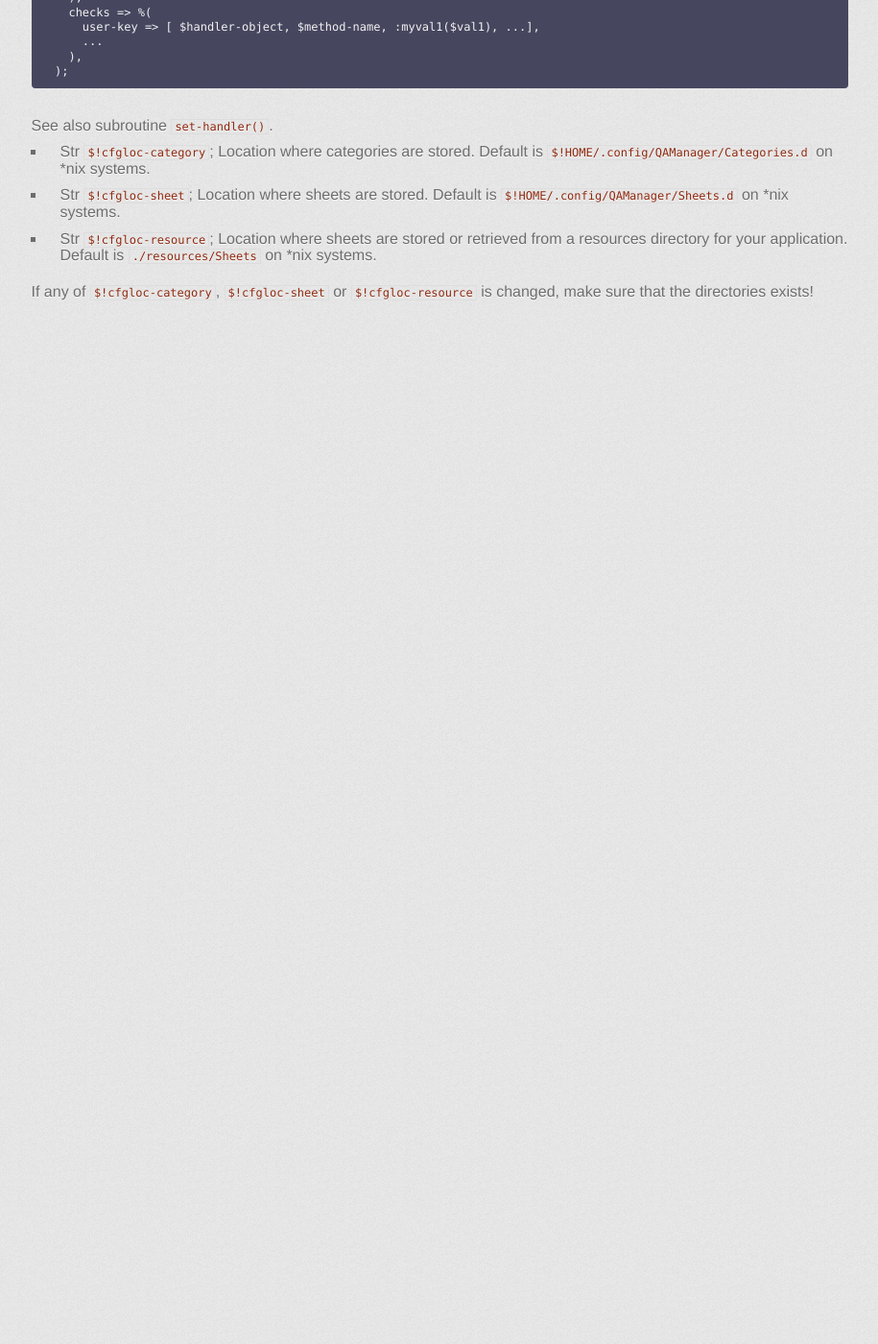
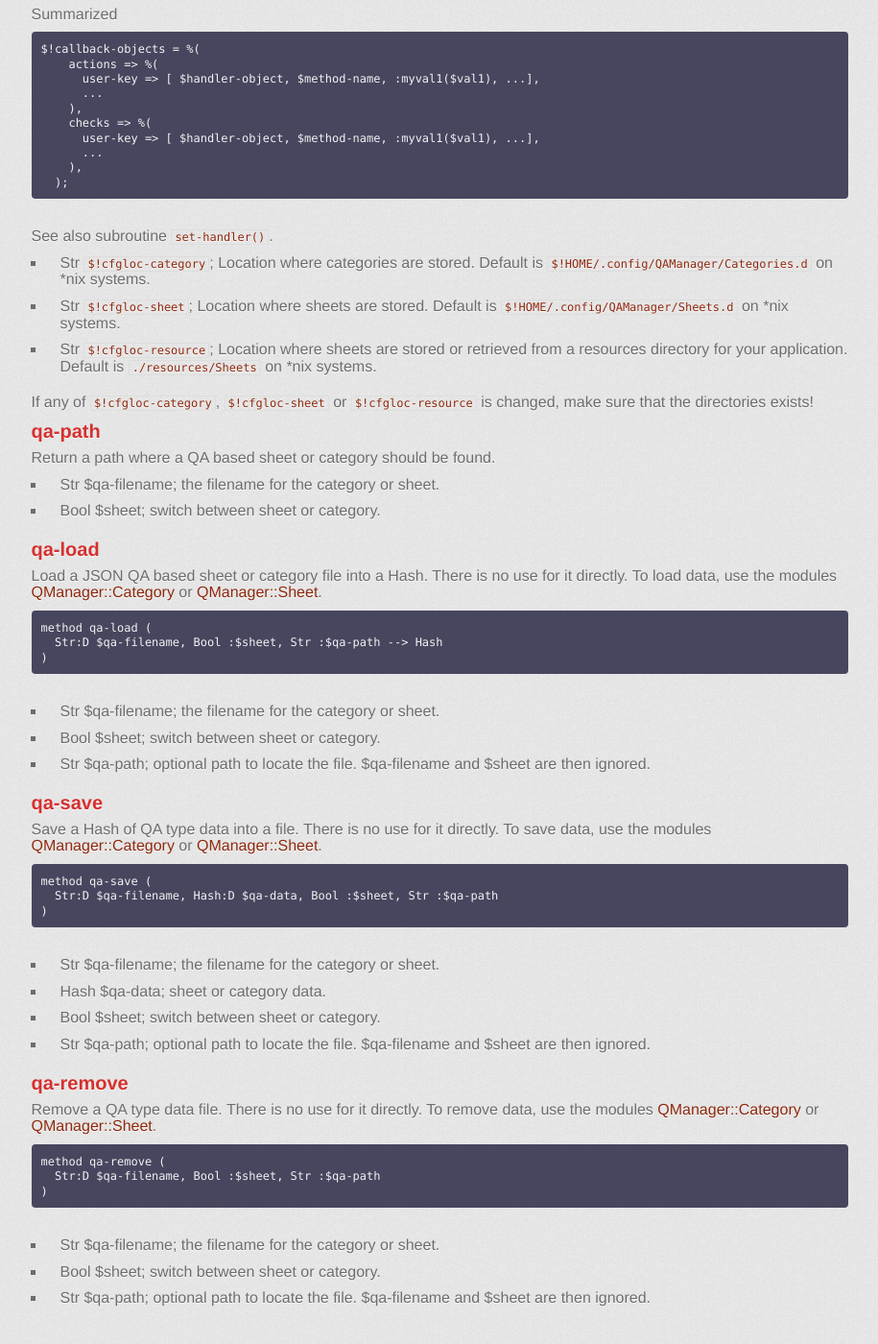
Before and after one commit to MARTIMM/qa-manager, a Jekyll site: the page built from docs/content-docs/reference/QATypes.md, in a window 1280 px wide and 1400 px high, scrolled down 1176 px. Shown: the whole window at 96% size, without its empty margins (313-1228 px from the left). Built offline with Jekyll 4.4.1, drawn with Linux system fonts in a browser that asks for light colours; some web fonts are replaced; our own code applies the rules of GitHub Pages for plain Markdown files; before the commit the page ends 1522 px from its top, so only the background shows below that; some of the changed text lies outside the part shown.

Commit message:
added pod doc

```diff
--- a/docs/content-docs/reference/QATypes.md
+++ b/docs/content-docs/reference/QATypes.md
@@ -30,10 +27,15 @@
 Methods
 =======
 
-!init
------
+new
+---
 
-Initialization of dynamic variables. The application can modify the variables before opening any query sheets.
+The class is a singleton class where `.new()` is prevented to be used. The call will throw an exception. To get the object, call `.instance()`.
+
+instance
+--------
+
+The application can modify the variables before opening any query sheets.
 
 The following variables are used in this program;
 
@@ -63,3 +65,59 @@
   * Str `$!cfgloc-resource`; Location where sheets are stored or retrieved from a resources directory for your application. Default is `./resources/Sheets` on *nix systems.
 
 If any of `$!cfgloc-category`, `$!cfgloc-sheet` or `$!cfgloc-resource` is changed, make sure that the directories exists!
+
+qa-path
+-------
+
+Return a path where a QA based sheet or category should be found.
+
+  * Str $qa-filename; the filename for the category or sheet.
+
+  * Bool $sheet; switch between sheet or category.
+
+qa-load
+-------
+
+Load a JSON QA based sheet or category file into a Hash. There is no use for it directly. To load data, use the modules **QManager::Category** or **QManager::Sheet**.
+
+    method qa-load (
+      Str:D $qa-filename, Bool :$sheet, Str :$qa-path --> Hash
+    )
+
+  * Str $qa-filename; the filename for the category or sheet.
+
+  * Bool $sheet; switch between sheet or category.
+
+  * Str $qa-path; optional path to locate the file. $qa-filename and $sheet are then ignored.
+
+qa-save
+-------
+
+Save a Hash of QA type data into a file. There is no use for it directly. To save data, use the modules **QManager::Category** or **QManager::Sheet**.
+
+    method qa-save (
+      Str:D $qa-filename, Hash:D $qa-data, Bool :$sheet, Str :$qa-path
+    )
+
+  * Str $qa-filename; the filename for the category or sheet.
+
+  * Hash $qa-data; sheet or category data.
+
+  * Bool $sheet; switch between sheet or category.
+
+  * Str $qa-path; optional path to locate the file. $qa-filename and $sheet are then ignored.
+
+qa-remove
+---------
+
+Remove a QA type data file. There is no use for it directly. To remove data, use the modules **QManager::Category** or **QManager::Sheet**.
+
+    method qa-remove (
+      Str:D $qa-filename, Bool :$sheet, Str :$qa-path
+    )
+
+  * Str $qa-filename; the filename for the category or sheet.
+
+  * Bool $sheet; switch between sheet or category.
+
+  * Str $qa-path; optional path to locate the file. $qa-filename and $sheet are then ignored.
```
Also changed, not shown: other parts of docs/content-docs/reference/QATypes.md (+1 -4 lines), 1 other file.
